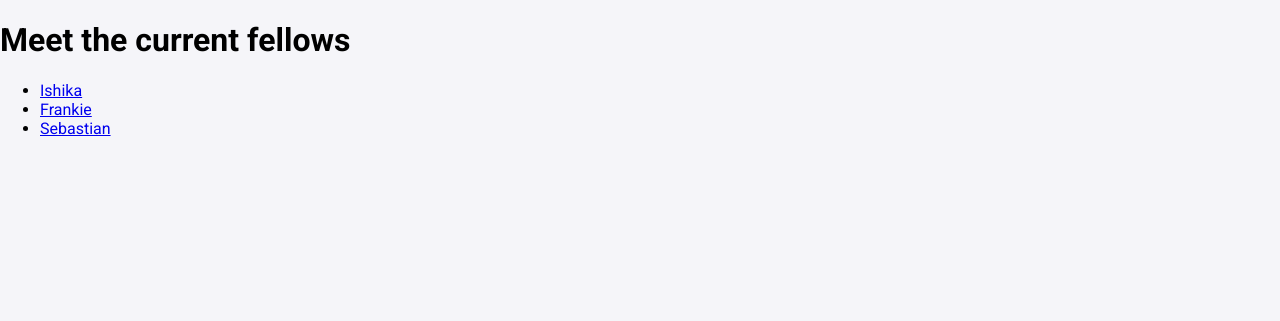
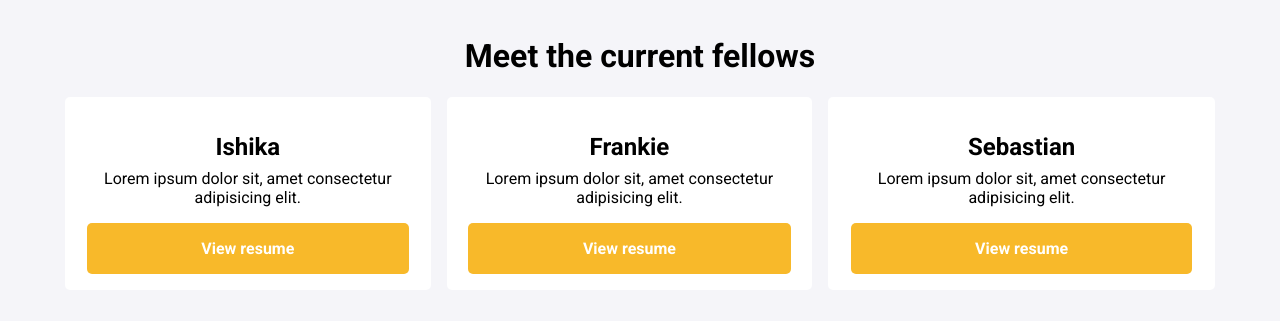
Before and after one commit to MLH-Fellowship/flask-blogger, a Flask app: page /about in a window 1280 px wide. Shown: the top 321 px of the page. Run offline with Flask 2, Linux system fonts and the light colour scheme.

Commit message:
feat: add basic styling to /about

```diff
--- a/app/static/styles/about.css
+++ b/app/static/styles/about.css
@@ -0,0 +1,50 @@
+.container {
+  /* Uncomment this piece of code if you want to view the boundaries of the container */
+  /* background-color: wheat; */
+  max-width: 1150px;
+  margin: 0 auto;
+
+  padding: 1rem;
+}
+
+.container h1 {
+  text-align: center;
+}
+
+.container ul {
+  display: grid;
+  grid-gap: 1rem;
+  grid-template-columns: auto auto auto;
+
+  padding: 0;
+  list-style: none;
+}
+
+.container ul > li {
+  background-color: white;
+  list-style: none;
+  border-radius: 5px;
+  padding: 1rem;
+
+  text-align: center;
+}
+
+.container ul > li > a {
+  background-color: #f8b92a;
+  text-decoration: none;
+  padding: 1rem;
+  width: 87%;
+  border-radius: 5px;
+  display: inline-block;
+
+  color: white;
+  font-weight: bold;
+}
+
+.container ul > li > h2 {
+  margin-bottom: 0.5rem;
+}
+
+.container ul > li > p {
+  margin-top: 0;
+}
--- a/app/templates/about.html
+++ b/app/templates/about.html
@@ -5,17 +5,25 @@
 {% endblock %}
 
 {% block body %}
+<div class="container">
     <h1>Meet the current fellows</h1>
 
     <ul>
         <li>
-        <a href="/about/ishika">Ishika</a>
+            <h2>Ishika</h2>
+            <p>Lorem ipsum dolor sit, amet consectetur adipisicing elit.</p>
+            <a href="/about/ishika">View resume</a>
         </li>
         <li>
-        <a href="/about/frankie">Frankie</a>
+            <h2>Frankie</h2>
+            <p>Lorem ipsum dolor sit, amet consectetur adipisicing elit.</p>
+            <a href="/about/frankie">View resume</a>
         </li>
         <li>
-        <a href="/about/sebastian">Sebastian</a>
+            <h2>Sebastian</h2>
+            <p>Lorem ipsum dolor sit, amet consectetur adipisicing elit.</p>
+            <a href="/about/sebastian">View resume</a>
         </li>
     </ul>
+</div>
 {% endblock %}
--- a/app/templates/base.html
+++ b/app/templates/base.html
@@ -15,6 +15,7 @@
         rel="stylesheet">
 
     <link lang='sass' rel="stylesheet" href="{{ url_for('static', filename='styles/main.css') }}">
+    <link lang='sass' rel="stylesheet" href="{{ url_for('static', filename='styles/about.css') }}">
     <link rel='icon' href='./static/img/favicon.ico' type='image/x-icon' />
     {% block head %}{% endblock %}
 </head>
--- a/app/templates/index.html
+++ b/app/templates/index.html
@@ -30,11 +30,5 @@
         </div>
     </header>
 
-    <div class="profile">
-        <div id="profile-picture" class="profile-picture">
-            <img src="./static/img/logo.jpg">
-        </div>
-        <h1>{{ title }}</h1>
-    </div>
 </body>
 </html>
```
Lines whose indentation alone changed are shown as unchanged.
